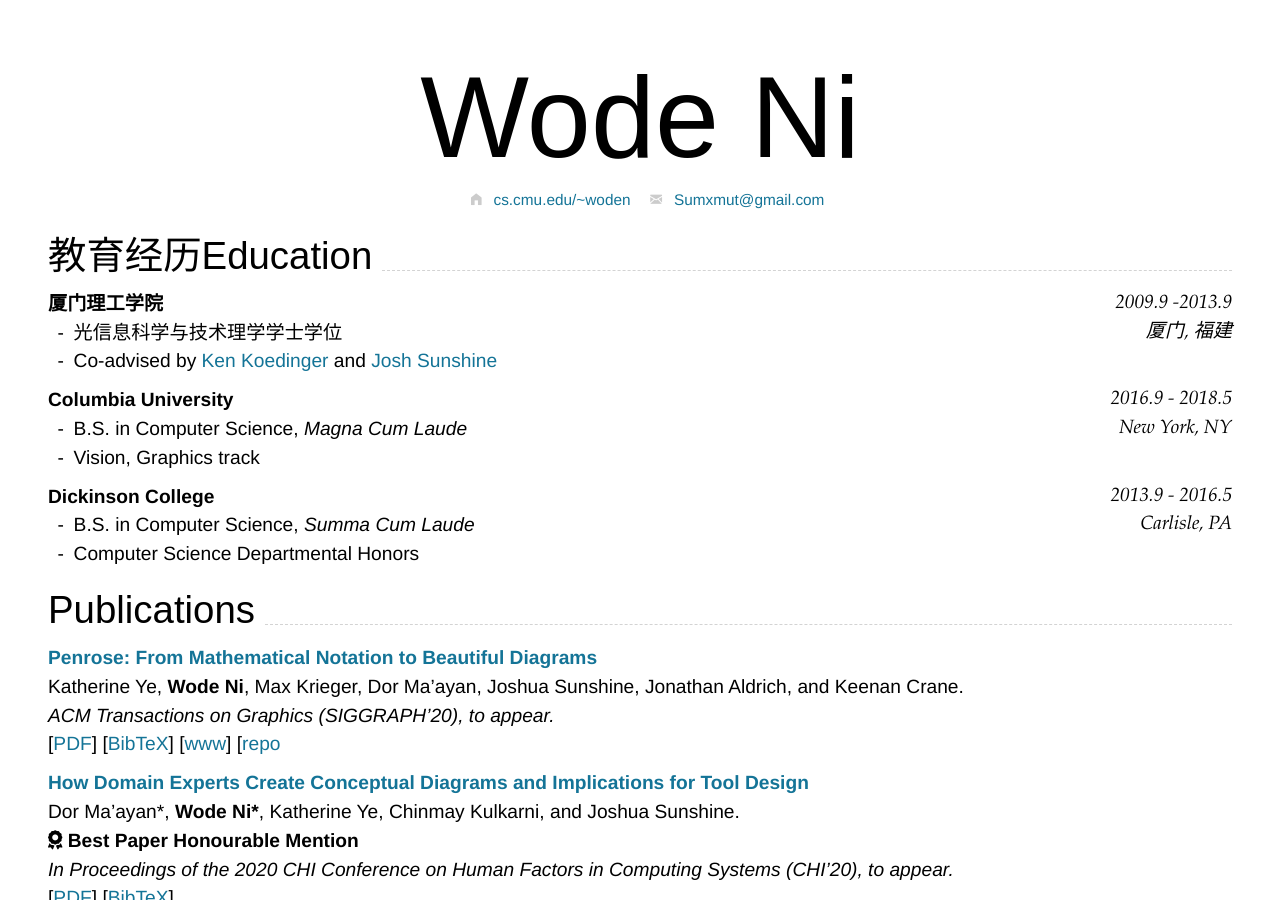
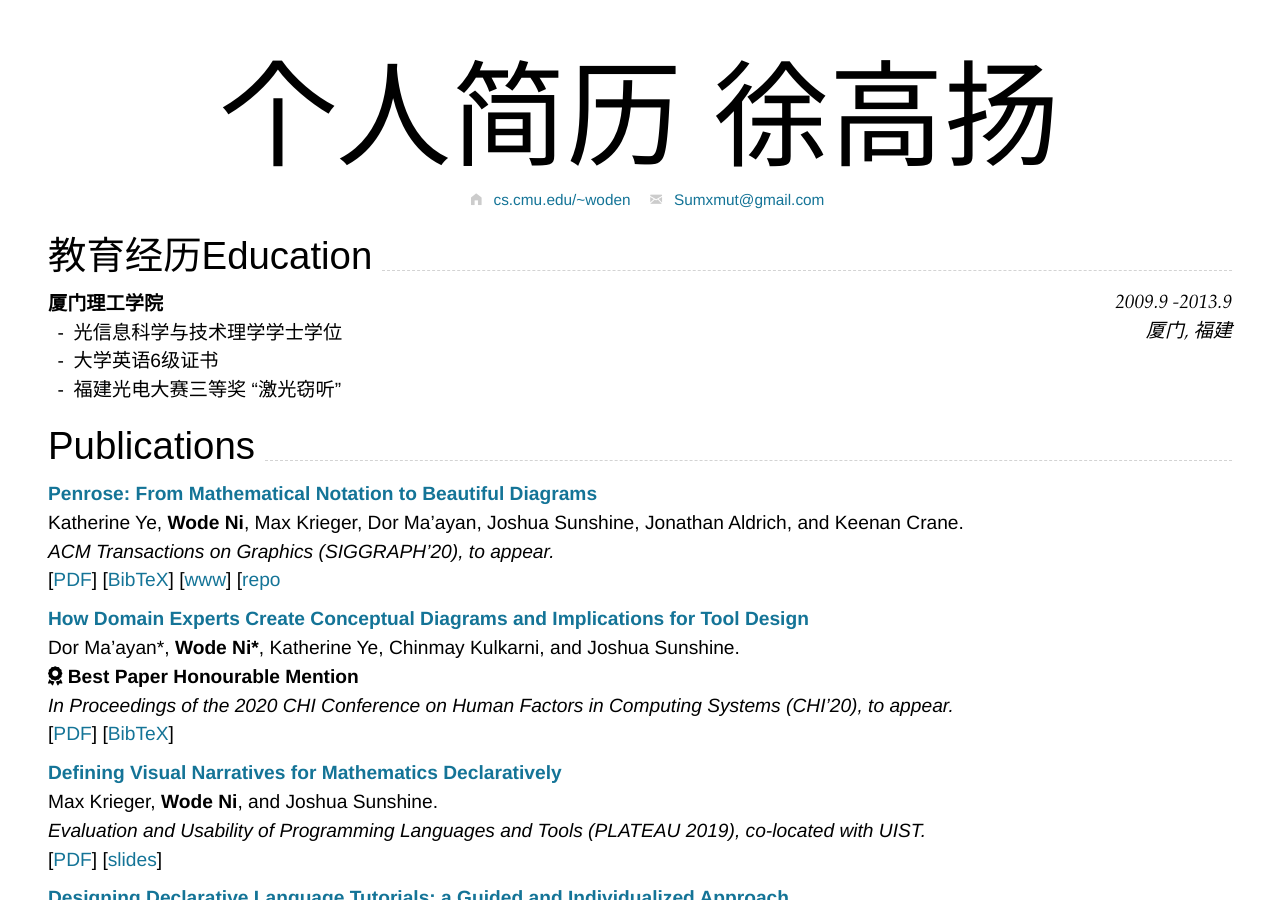
Before and after one commit to topgg/topgg.github.io, a Jekyll site: the page built from index.md, in a window 1280 px wide and 900 px high. Built offline with Jekyll 4.4.1, drawn with Linux system fonts in a browser that asks for light colours; nearby versions of some CDN libraries.

Commit message:
Update index.md

````diff
--- a/index.md
+++ b/index.md
@@ -9,7 +9,7 @@ homepage:
   text: cs.cmu.edu/~woden
 ---
 
-# Wode **Ni**
+# 个人简历 **徐高扬**
 
 <!--
 include contact information from the front matter
@@ -30,25 +30,9 @@ Supported arguments:
 ```
 
 - 光信息科学与技术理学学士学位
-- Co-advised by [Ken Koedinger](http://pact.cs.cmu.edu/koedinger.html) and [Josh Sunshine](http://www.cs.cmu.edu/~jssunshi/)
+- 大学英语6级证书
+- 福建光电大赛三等奖 "激光窃听"
 
-### **Columbia University** `2016.9 - 2018.5`
-
-```
-New York, NY
-```
-
-- B.S. in Computer Science, _Magna Cum Laude_
-- Vision, Graphics track
-
-### **Dickinson College** `2013.9 - 2016.5`
-
-```
-Carlisle, PA
-```
-
-- B.S. in Computer Science, _Summa Cum Laude_
-- Computer Science Departmental Honors
 
 ## Publications
 
````
